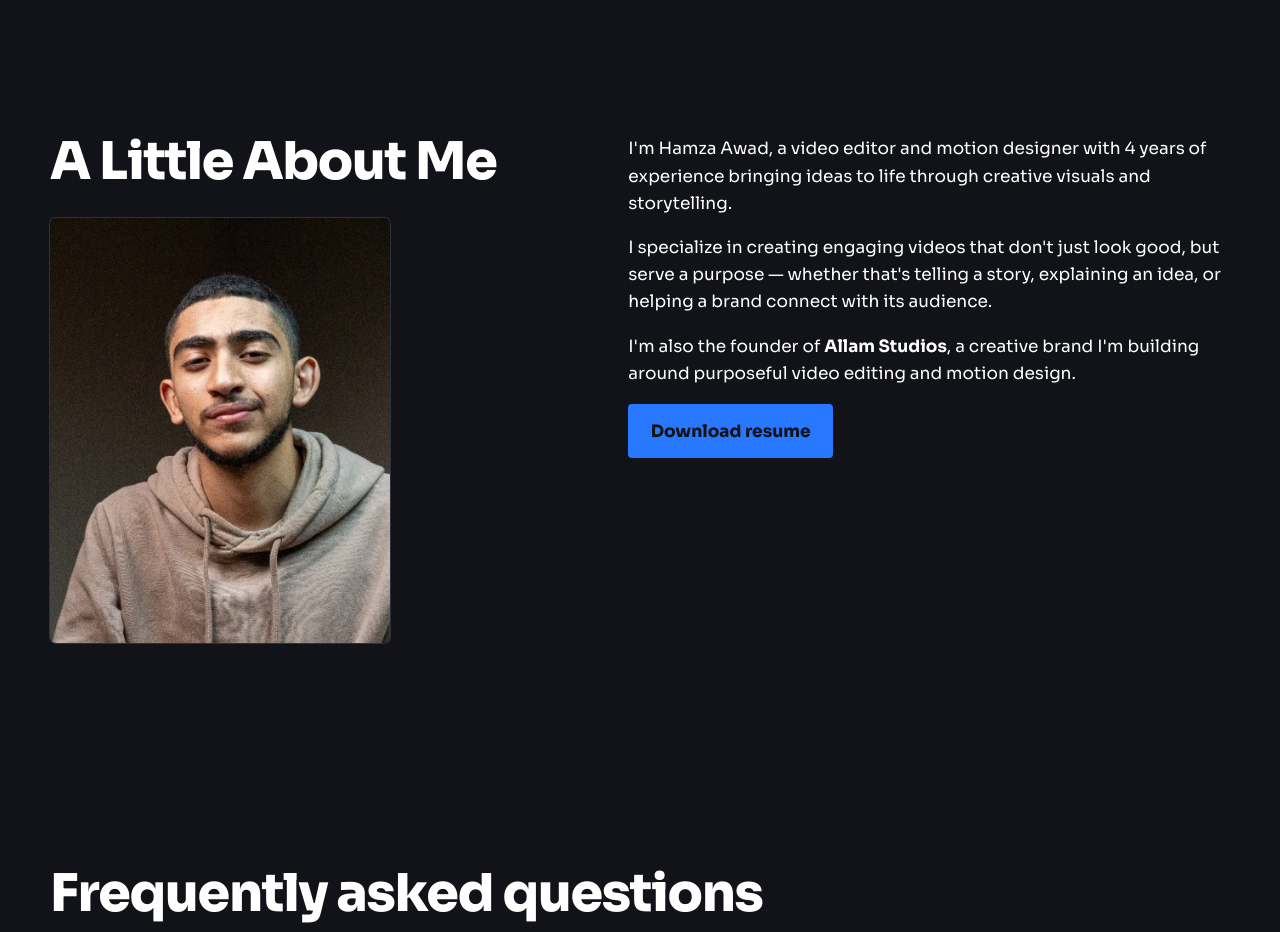
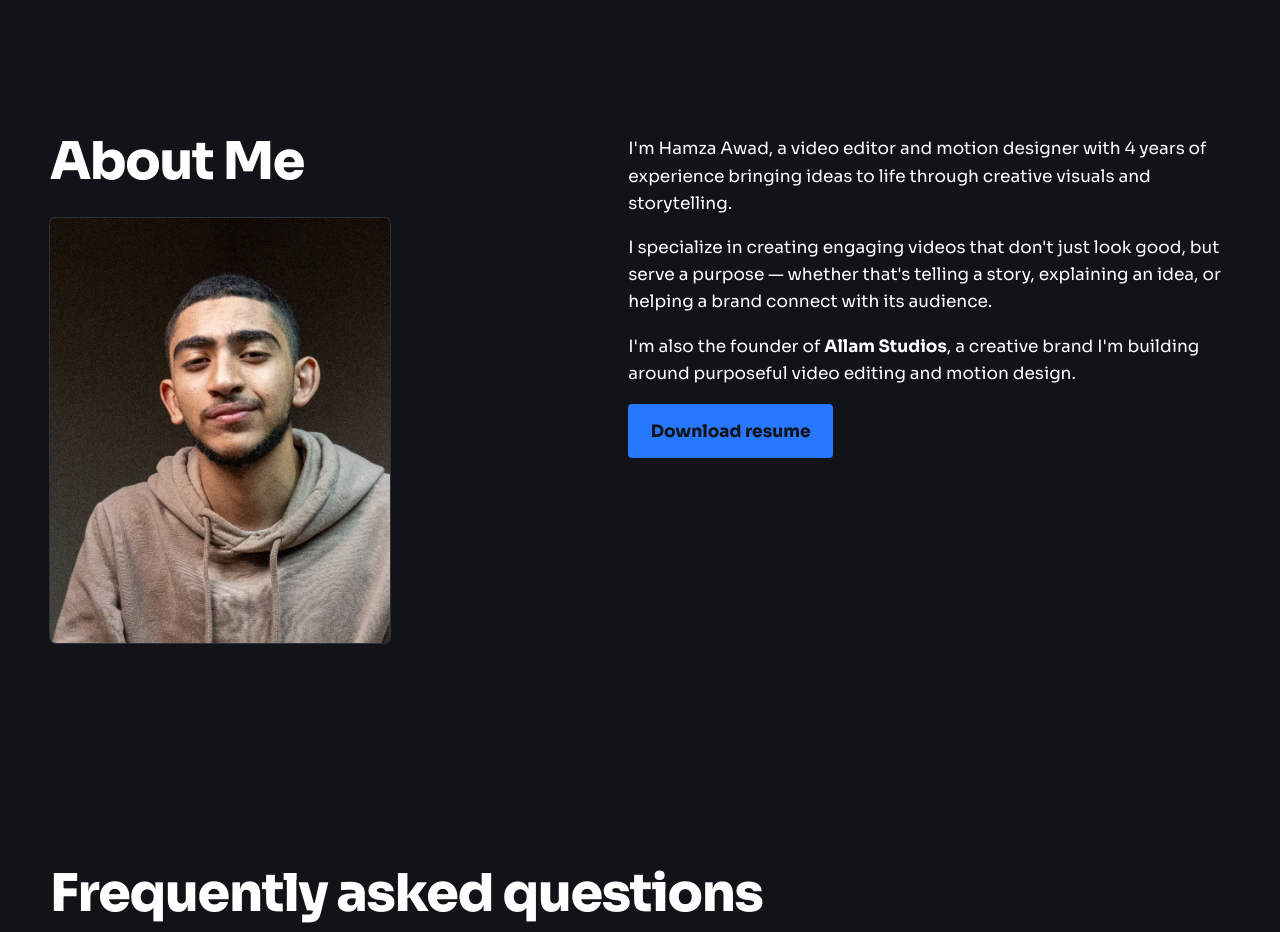
Before and after one commit to allamstudiosv/portfolio, a plain HTML site: page public/index.html in a window 1280 px wide. Shown: the part 3020-3952 px from the top of the page. Drawn offline with Linux system fonts and the light colour scheme.

Commit message:
Shorten About section heading: public/index.html

```diff
--- a/public/index.html
+++ b/public/index.html
@@ -80,7 +80,7 @@
   <section id="about">
     <div class="wrap split">
       <div>
-        <h2>A Little About Me</h2>
+        <h2>About Me</h2>
         <picture>
           <img class="portrait" src="/img/hamza-allam-new.jpg" alt="Portrait of Hamza Allam" width="800" height="1000" loading="lazy">
         </picture>
```
